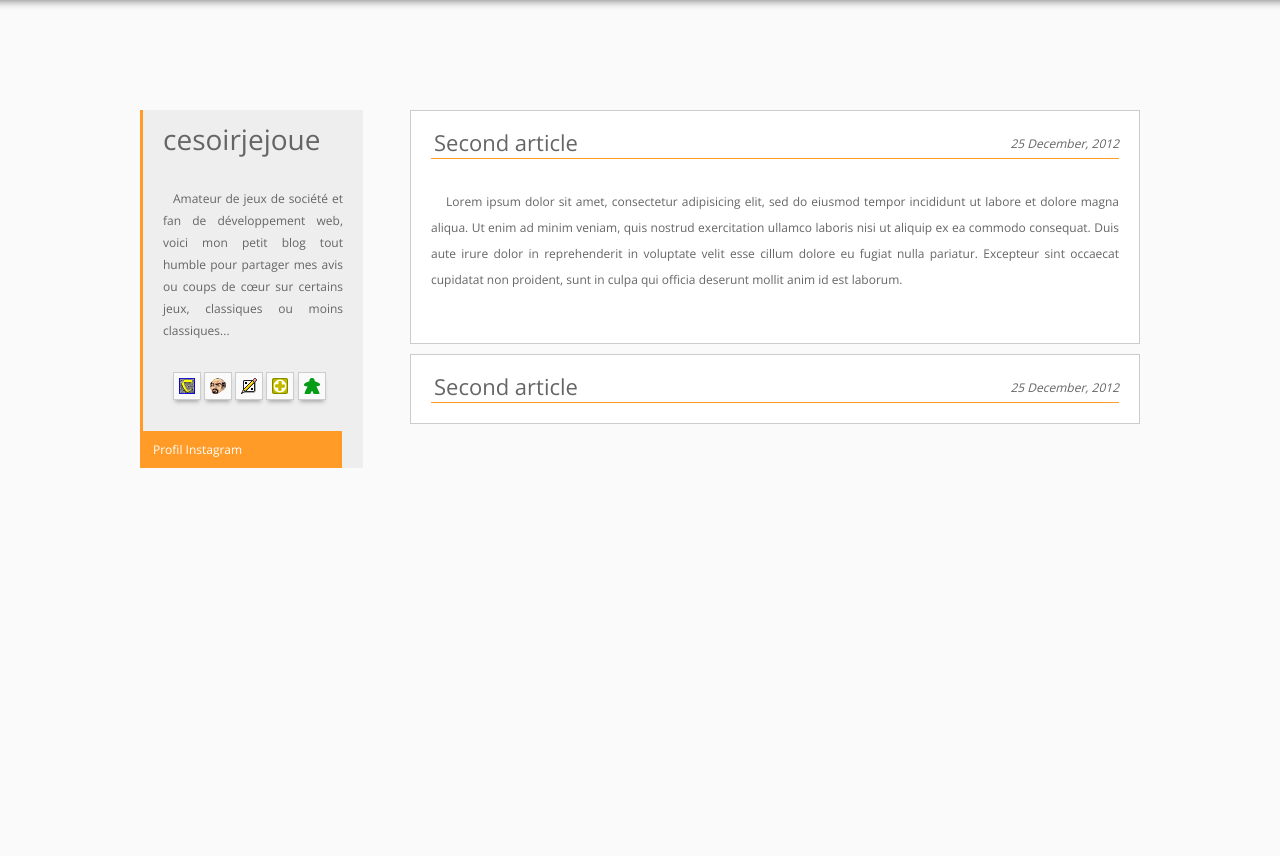
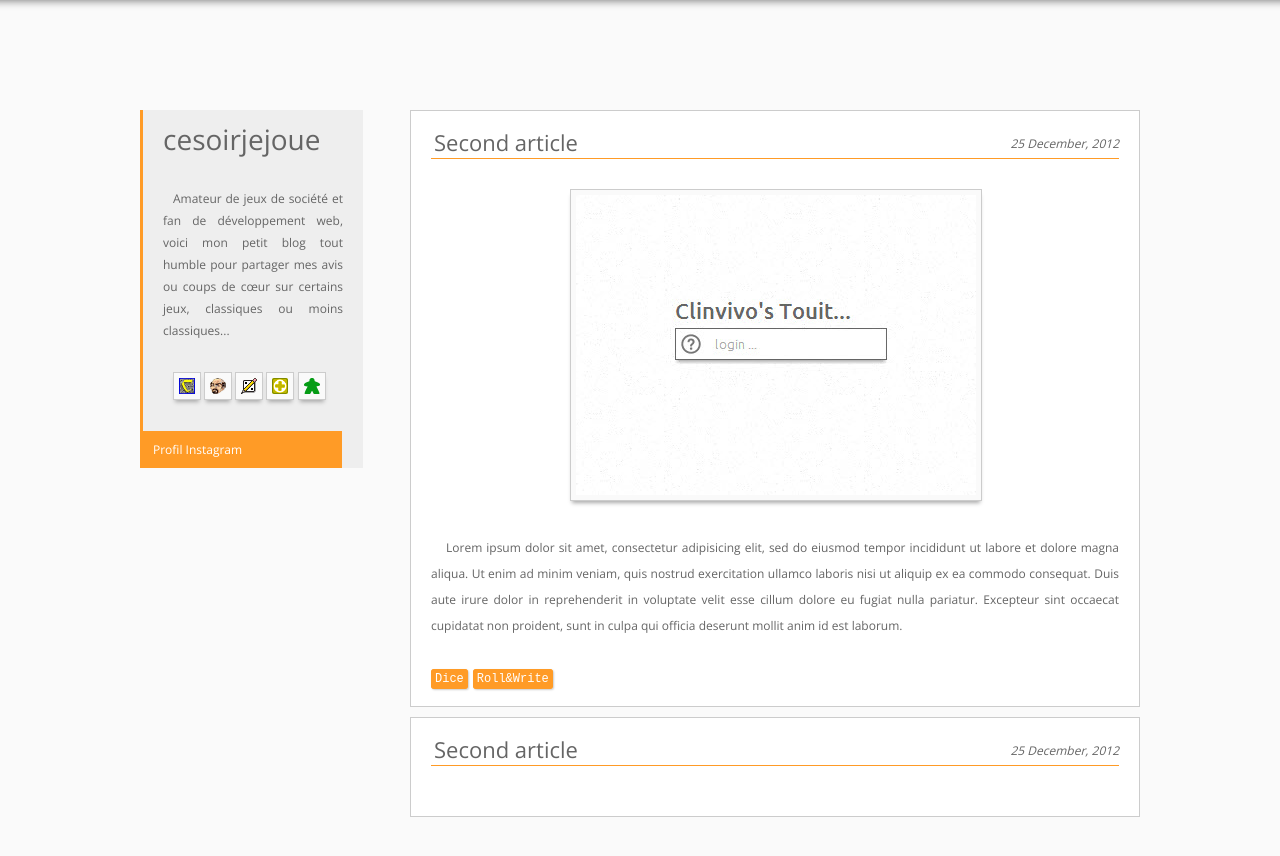
Before and after one commit to Neofyt/games.neofyt.com, a Jekyll site: the page built from index.html, in a window 1280 px wide. Shown: the top 856 px of the page. Built offline with Jekyll 4.4.1, drawn with Linux system fonts in a browser that asks for light colours; the list of posts is cut into pages by our own code.

Commit message:
Add files via upload

```diff
--- a/_layouts/default.html
+++ b/_layouts/default.html
@@ -40,10 +40,13 @@
 
 					<li>
 							<h2><a href="/2012/12/second-article">Second article</a><span>25 December, 2012</span></h2>
+
+								<img class="gif-still" src="img/posts/2013-02-20-login-form_initial-state.jpg">
+
 							<p>Lorem ipsum dolor sit amet, consectetur adipisicing elit, sed do eiusmod tempor incididunt ut labore et dolore magna aliqua. Ut enim ad minim veniam,
 								quis nostrud exercitation ullamco laboris nisi ut aliquip ex ea commodo consequat. Duis aute irure dolor in reprehenderit in voluptate velit esse cillum dolore eu fugiat nulla pariatur.
 								 Excepteur sint occaecat cupidatat non proident, sunt in culpa qui officia deserunt mollit anim id est laborum.</p>
-
+								 <kbd>Dice</kbd><kbd>Roll&Write</kbd>
 						</li>
 
 						    <li>
--- a/css/layout.css
+++ b/css/layout.css
@@ -183,6 +183,7 @@ p {
 article h2 {
 	border-bottom: solid 1px #FF9B26;
   padding-bottom: 5px;
+  margin-bottom: 30px;
 }
 
 article img {
@@ -346,3 +347,14 @@ article hr {
 	border-bottom: 0;
 
 }
+
+
+kbd {
+  background: #FF9B26;
+  color: #fff;
+  padding: 2px 3px;
+  margin-right: 5px;
+  border: solid 1px #FF9B26;
+  border-radius: 3px;
+  box-shadow: 1px 1px 2px #ccc;
+}
```
Also changed, not shown: _posts/2012-12-25-second-article.md (+2 -0 lines).
